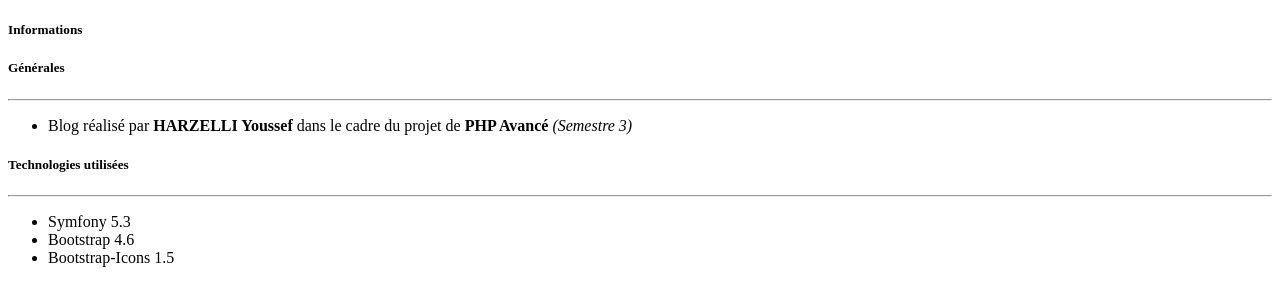
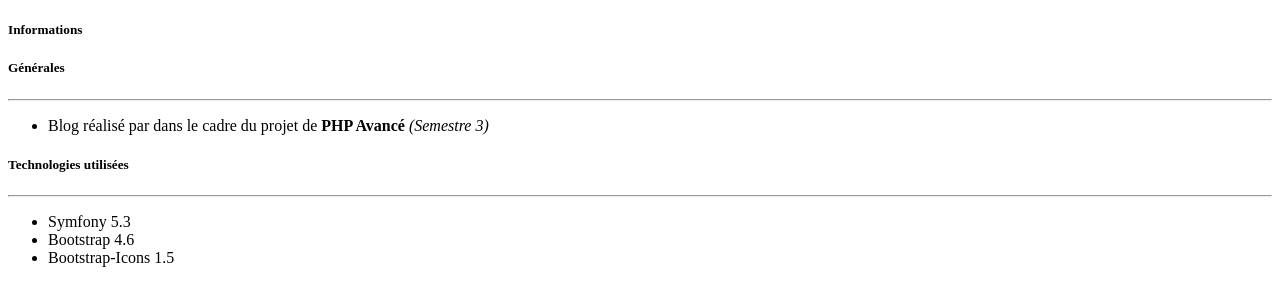
Before and after one commit to mrgrowl/projets-DUT, a Symfony app: template blog-php/templates/member/about.html.twig in a window 1280 px wide. Shown: the part 94-400 px from the top of the page. Run offline with Twig, Linux system fonts and the light colour scheme; the template is opened without the code that fills it, so the values that code supplies are empty; some libraries are stand-ins or nearby versions.

Commit message:
Delete personnal name

```diff
--- a/blog-php/templates/member/about.html.twig
+++ b/blog-php/templates/member/about.html.twig
@@ -8,7 +8,7 @@
         <h5 class="card-header">Informations</h5>
         <div class="card-body">
             <h5 class="card-title">Générales</h5><hr>
-            <p class="card-text"><ul><li>Blog réalisé par <b>HARZELLI Youssef</b> dans le cadre du projet de <b>PHP Avancé</b> <i>(Semestre 3)</i></li></ul></p>
+            <p class="card-text"><ul><li>Blog réalisé par <b></b> dans le cadre du projet de <b>PHP Avancé</b> <i>(Semestre 3)</i></li></ul></p>
 
             <h5 class="card-title">Technologies utilisées</h5><hr>
             <p class="card-text">
```
Also changed, not shown: blog-php/README.md.
